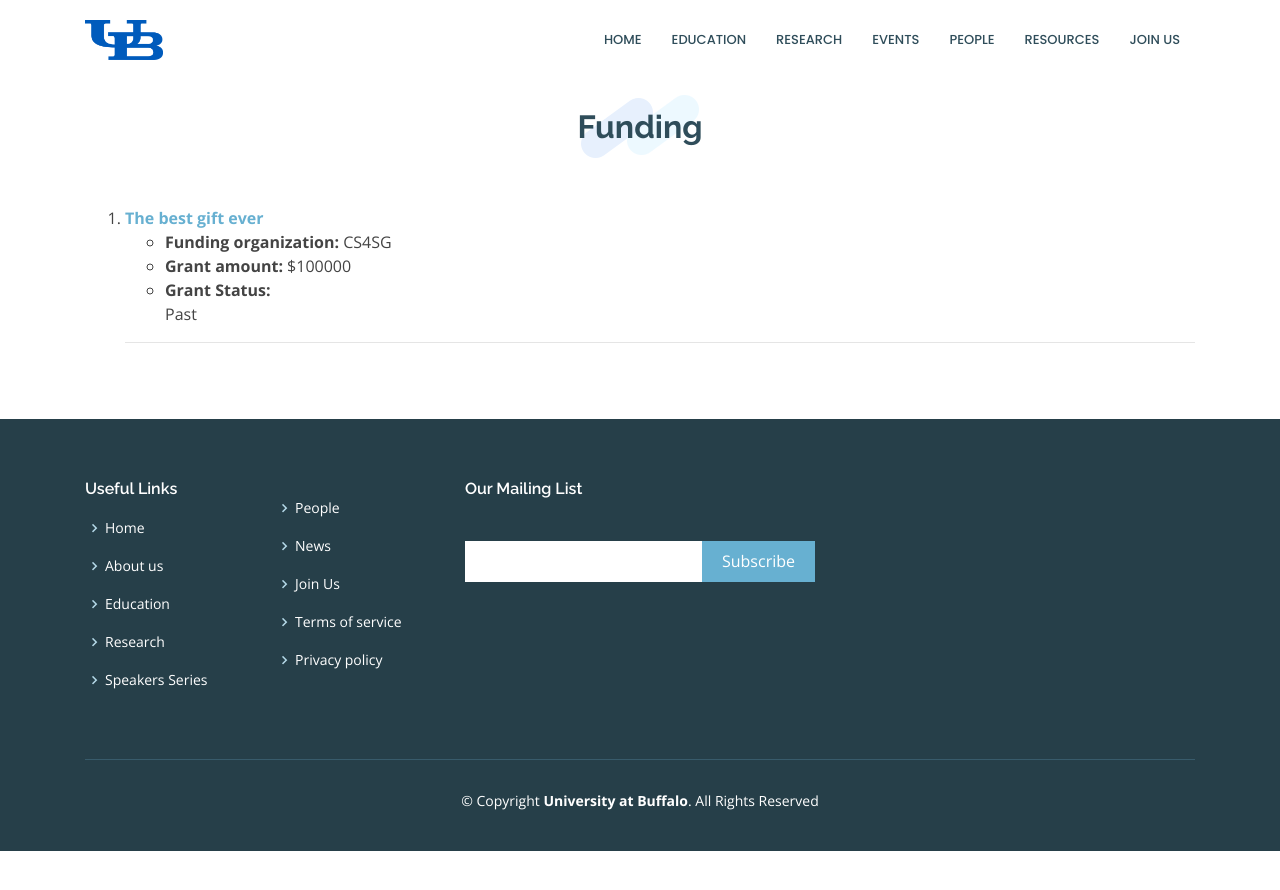
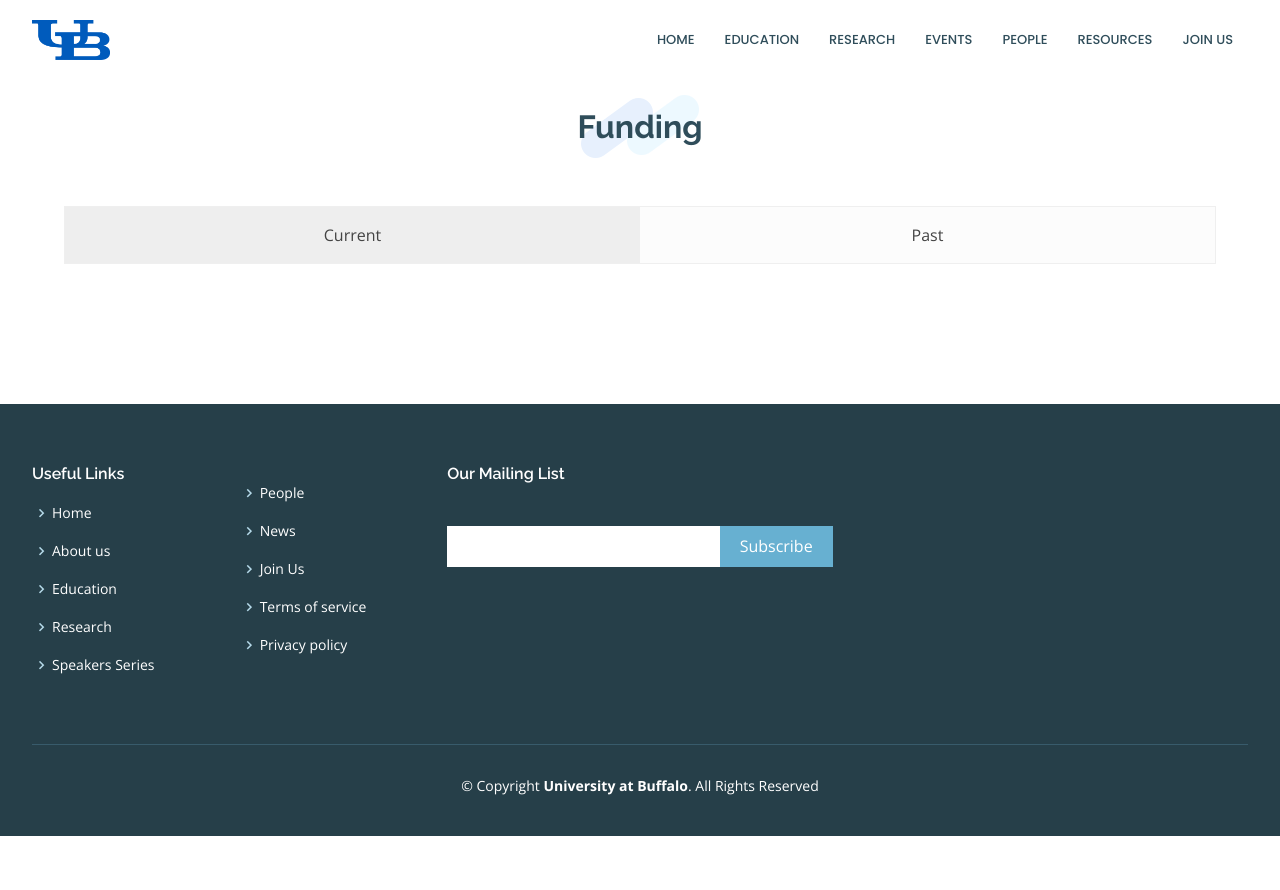
Before and after one commit to Mgeraci19/CS4SG.github.io, a Jekyll site: the page built from funding.html, in a window 1280 px wide. Shown: the top 890 px of the page. Built offline with Jekyll 4.4.1, drawn with Linux system fonts in a browser that asks for light colours.

Commit message:
Update funding.html

```diff
--- a/funding.html
+++ b/funding.html
@@ -2,36 +2,166 @@
 layout: default
 title: Funding
 ---
-<ol>
-{% for fund in site.funding %}
-    <li>
-      <a href="{{ fund.url }}"><b>{{ fund.grant_title }}</b></a>
-    <ul>
-    <li>
-        <b>Funding organization: </b>{{ fund.organization }}
-    </li>
-    <li>
-      <b>Grant amount: </b>${{  fund.grants }}
-    </li>
-    <li>
-      <b>Grant Status: </b><div id="{{ fund.grant_title }}"></div>
-    </li>
-    </ul>
-    </li>
-    <hr />
+
+
+<!-- -----------------Scripts & Styles----------------- -->
+<style>
+.container {
+  max-width: 100%;
+  margin: 0rem auto;
+  padding: 0 2rem;
+}
+
+.tabs {
+  list-style: none;
+  padding-left: 0;
+  display: grid;
+  grid-template-columns: repeat(2, 1fr);
+  margin: 0;
+  border: 1px solid #efefef;
+}
+
+.tabs li {
+  text-align: center;
+  background-color: #fcfcfc;
+  padding: 1rem;
+  cursor: pointer;
+  transition: background-color 0.45s ease-in-out;
+}
+
+.tabs li.active {
+  background-color: #eee;
+}
+
+.tabs li > a {
+  text-decoration: none;
+  color: #0f0f0f;
+}
+
+.tabs-content {
+  border: 0px solid #eee;
+  border-top: 0;
+}
+
+.tabs-panel {
+  padding: 2rem 1rem;
+  display: none;
+}
+
+.tabs-panel.active {
+  display: block;
+}
+
+@media (max-width: 480px) {
+  .tabs {
+    grid-template-columns: 1fr;
+  }
+}
+</style>
 
 <script>
+  function find_status(datess){
     var date = new Date();
-  mydate=new Date("{{  fund.duration | date: "%m-%d-%Y"  }}");
+    mydate=new Date(datess);
     if(date < mydate)
     {
-    document.getElementById("{{ fund.grant_title }}").innerHTML = "Current"
+      return true
     }
     else
     {
-    document.getElementById("{{ fund.grant_title }}").innerHTML = "Past"
+      return false
+    }
   }
 </script>
+<!-- -------------------------------------------- -->
 
+<div class="container">
+  <ul class="tabs">
+    <li class="active" data-target="panel-1">
+      Current
+    </li>
+    <li data-target="panel-2">
+      Past
+    </li>
+  </ul>
+  <div class="tabs-content">
+    <div class="tabs-panel active" id="panel-1">
+      <ol>
+        {% for fund in site.funding %}
+        <script>if (find_status("{{ fund.duration | date: '%m-%d-%Y' }}")){
+          document.write(
+            '<li>\
+              <a href="{{ fund.url }}"><b>{{ fund.grant_title }}</b></a>\
+            <ul>\
+            <li>\
+                <b>Funding organization: </b>{{ fund.organization }}\
+            </li>\
+            <li>\
+              <b>Grant amount: </b>${{  fund.grants }}\
+            </li>\
+            <li>\
+              <b>Grant date (range): </b> {{ fund.start | date: "%B %d, %Y" }} - {{ fund.duration | date: "%B %d, %Y" }}\
+            </li>\
+            </ul>\
+            </li>\
+            <hr />'
+          )
+        }
+        </script>
         {% endfor %}
       </ol>
+    </div>
+
+
+    <div class="tabs-panel" id="panel-2">
+    <ol>
+      {% for fund in site.funding %}
+      <script>if (!(find_status("{{ fund.duration | date: '%m-%d-%Y' }}"))){
+        document.write(
+          '<li>\
+            <a href="{{ fund.url }}"><b>{{ fund.grant_title }}</b></a>\
+          <ul>\
+          <li>\
+              <b>Funding organization: </b>{{ fund.organization }}\
+          </li>\
+          <li>\
+            <b>Grant amount: </b>${{  fund.grants }}\
+          </li>\
+          <li>\
+            <b>Grant date (range): </b> {{ fund.start | date: "%B %d, %Y" }} - {{ fund.duration | date: "%B %d, %Y" }}\
+          </li>\
+          </ul>\
+          </li>\
+          <hr />'
+        )
+      }
+      </script>
+      {% endfor %}
+    </ol>
+    </div>
+  </div>
+</div>
+
+
+<script>
+const [tabs, tabsPanels] = [
+	Array.from(document.querySelectorAll(".tabs li")),
+	Array.from(document.querySelectorAll(".tabs-panel"))
+];
+
+tabs.forEach((tab) => {
+	tab.addEventListener("click", () => {
+		const target = document.querySelector(`#${tab.dataset.target}`);
+		removeActiveClass([tabs, tabsPanels]);
+		tab.classList.add("active");
+		target.classList.add("active");
+	});
+});
+
+const removeActiveClass = (el) => {
+	el.forEach((item) => {
+		item.find((e) => e.classList.contains("active")).classList.remove("active");
+	});
+};
+
+</script>
```
Lines whose indentation alone changed are shown as unchanged.
